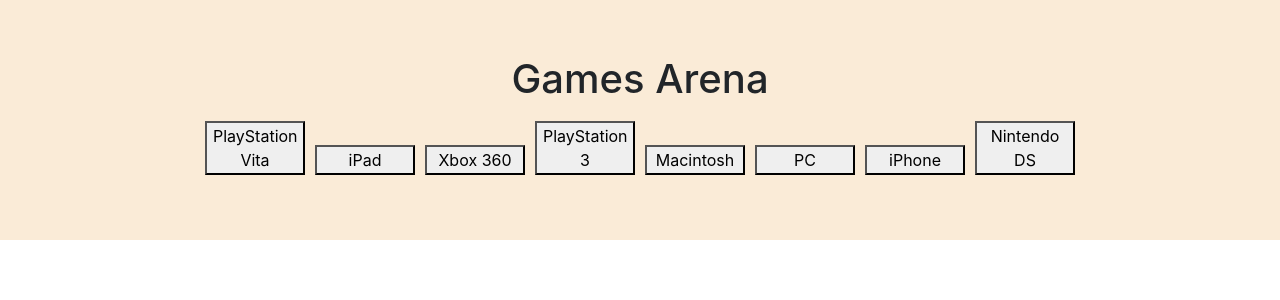
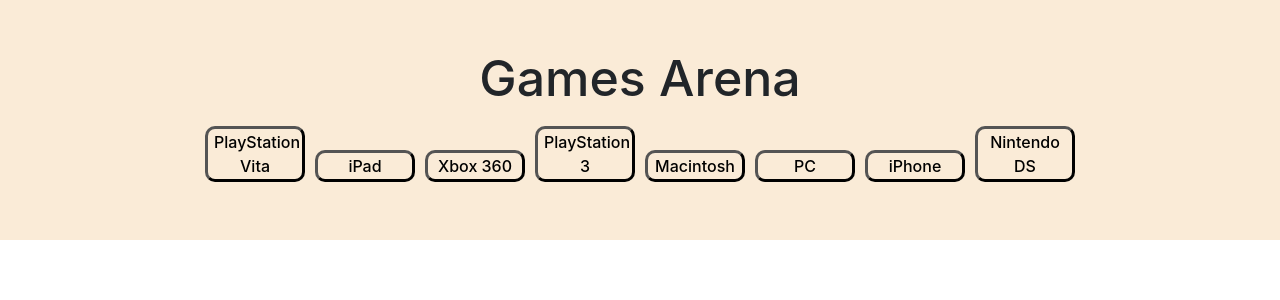
Before and after one commit to 411h45h1/games-arena, a React (Create React App) app: page / in a window 1280 px wide. Shown: the top 300 px of the page. Built offline with nearby package versions, Linux system fonts and the light colour scheme; no server answers.

Commit message:
style updates

```diff
--- a/src/App.css
+++ b/src/App.css
@@ -4,6 +4,15 @@
   justify-content: center;
   flex-direction: column;
   background-color: antiquewhite;
+}
+
+#Header {
+  font-size: 50px;
+  cursor: pointer;
+}
+
+#Header:hover {
+  text-shadow: 2px 2px 2px gray;
 }
 
 .Header {
@@ -39,4 +48,18 @@
 .FilterArea button {
   margin: 5px;
   width: 100px;
+  background-color: inherit;
+  border-radius: 10px;
+  border-width: 3px;
+  font-weight: 500;
 }
+
+.FilterArea button:hover {
+  background-color: #d7e6fa;
+}
+
+@media only screen and (max-width: 600px) {
+  [class*="GameItem"] {
+    width: 50%;
+  }
+}
--- a/src/components/Filter.js
+++ b/src/components/Filter.js
@@ -1,4 +1,4 @@
-import React, { useState, useEffect, useContext } from "react";
+import React, { useContext } from "react";
 import AppContext from "../state/appContext";
 
 const Filter = () => {
--- a/src/components/Header.js
+++ b/src/components/Header.js
@@ -7,7 +7,9 @@ const Header = () => {
   const { onFilter } = state;
   return (
     <>
-      <h1 onClick={() => onFilter("All")}>Games Arena</h1>
+      <h1 id="Header" onClick={() => onFilter("All")}>
+        Games Arena
+      </h1>
       <Filter />
     </>
   );
--- a/src/state/AppState.js
+++ b/src/state/AppState.js
@@ -16,7 +16,6 @@ const AppState = (props) => {
     if (!apiData) {
       onApi();
     }
-    apiData && console.log(apiData);
   }, [apiData, filteredList]);
 
   const onApi = () => {
```
